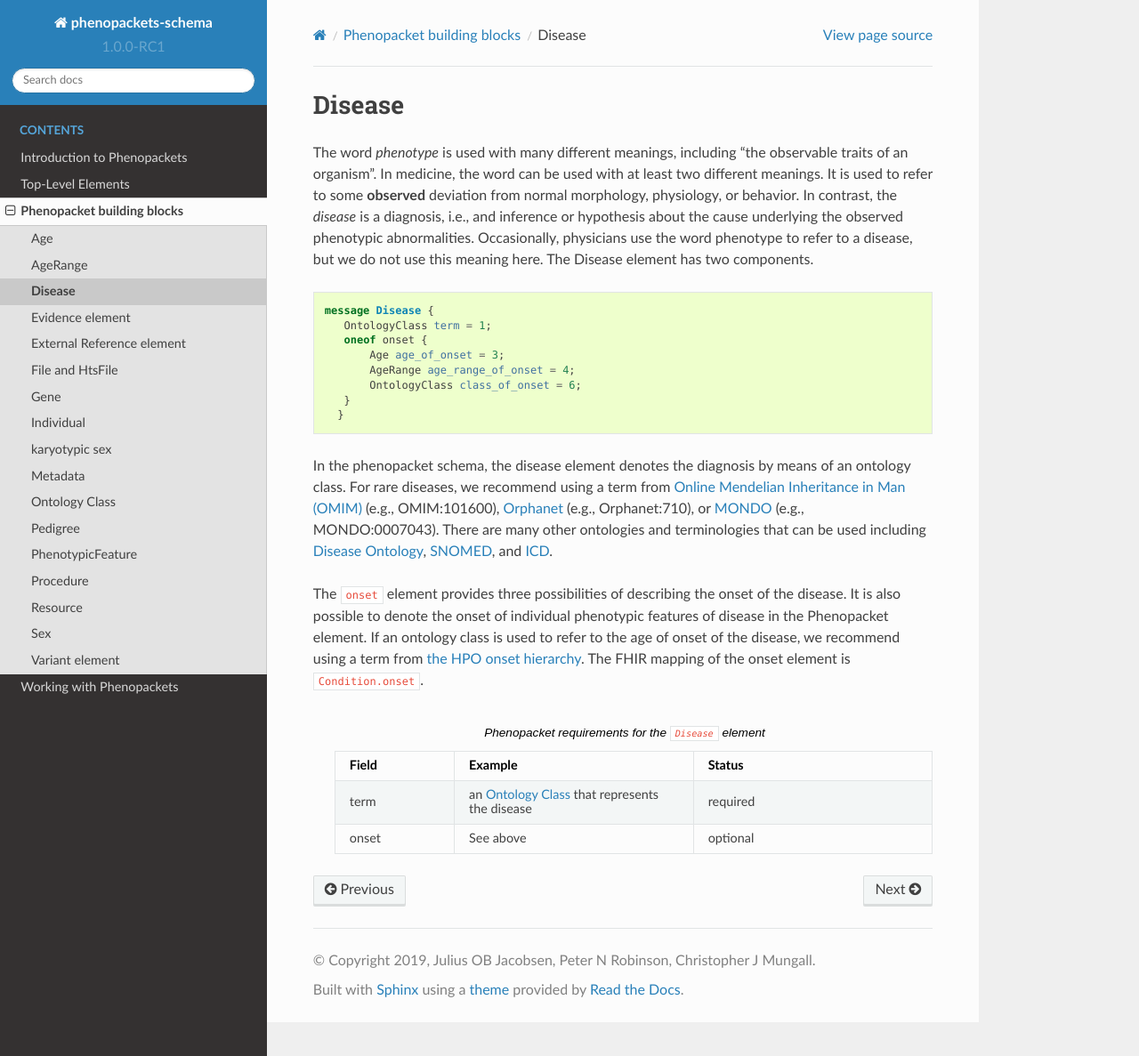
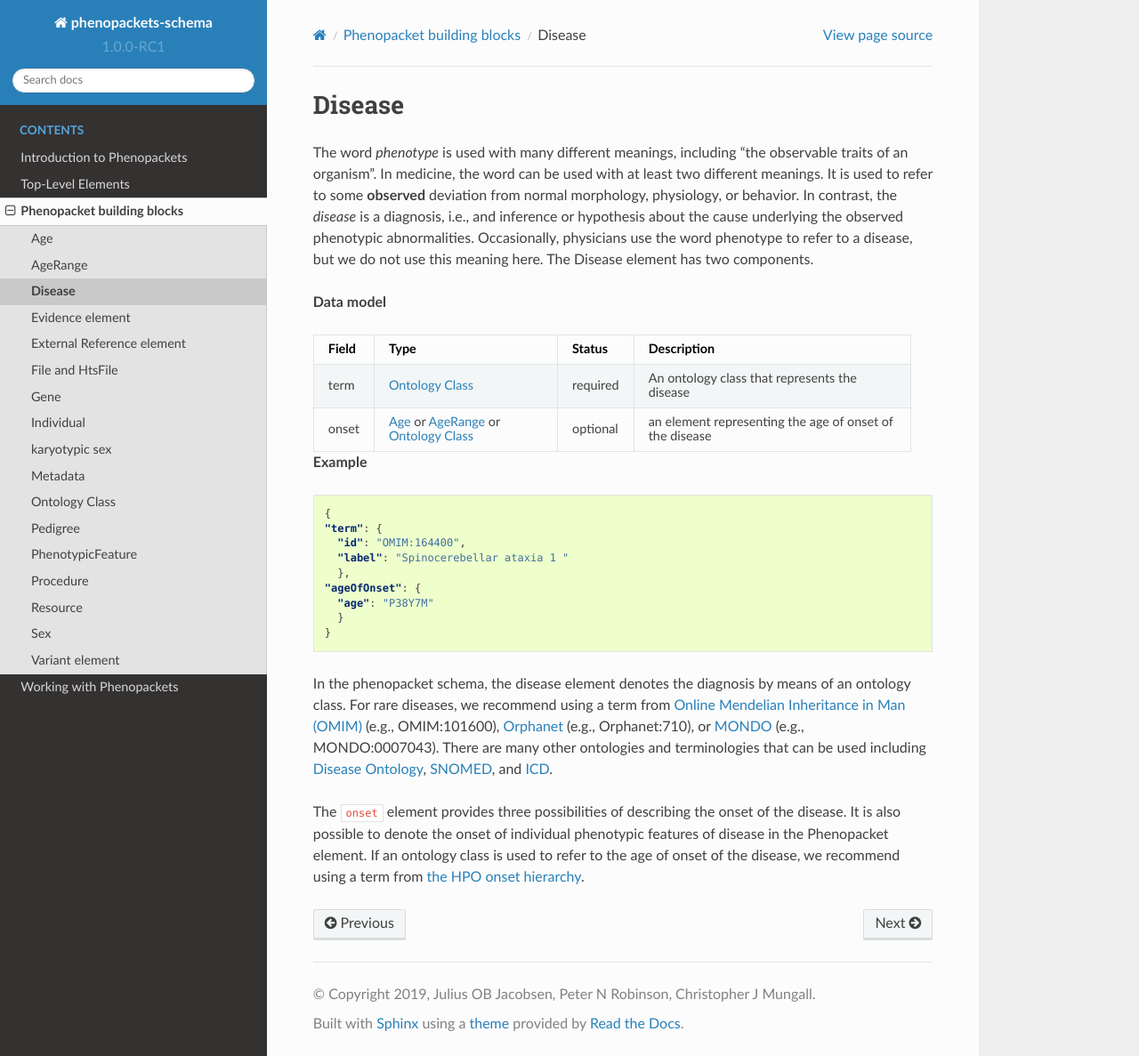
Before and after one commit to phenopackets/phenopacket-schema, a Sphinx documentation site: the page built from docs/disease.rst, in a window 1280 px wide and 1187 px high. Shown: the whole window at 89% size. Built offline with Sphinx 7.4.7 and the Read the Docs theme 2.0.0, drawn with Linux system fonts in a browser that asks for light colours.

Commit message:
revised disease documentation

```diff
--- a/docs/disease.rst
+++ b/docs/disease.rst
@@ -11,16 +11,36 @@ i.e., and inference or hypothesis about the  cause underlying the observed pheno
 physicians use the word phenotype to refer to a disease, but we do not use this meaning here. The Disease element
 has two components.
 
-.. code-block:: proto
 
- message Disease {
-    OntologyClass term = 1;
-    oneof onset {
-        Age age_of_onset = 3;
-        AgeRange age_range_of_onset = 4;
-        OntologyClass class_of_onset = 6;
+
+**Data model**
+
+.. csv-table::
+   :header: Field, Type, Status, Description
+   :align: left
+
+   term, :ref:`rstontologyclass`, required, An ontology class that represents the disease
+   onset, :ref:`rstage` or :ref:`rstagerange` or :ref:`rstontologyclass`, optional, an element representing the age of onset of the disease
+
+
+
+**Example**
+
+.. code-block:: json
+
+  {
+  "term": {
+    "id": "OMIM:164400",
+    "label": "Spinocerebellar ataxia 1 "
+    },
+  "ageOfOnset": {
+    "age": "P38Y7M"
     }
-   }
+  }
+
+
+
+
 
 In the phenopacket schema, the disease element denotes the diagnosis by means of an ontology class. For rare
 diseases, we recommend using a term from  `Online Mendelian Inheritance in Man (OMIM) <https://omim.org/>`_ (e.g.,
@@ -32,21 +52,4 @@ ontologies and terminologies that can be used including `Disease Ontology <http:
 The ``onset`` element provides three possibilities of describing the onset of the disease. It is also possible
 to denote the onset of individual phenotypic features of disease in the Phenopacket element. If an ontology class
 is used to refer to the age of onset of the disease, we recommend using a term from
-`the HPO onset hierarchy <https://hpo.jax.org/app/browse/term/HP:0003674>`_. The FHIR mapping of the onset element
-is ``Condition.onset``.
-
-
-
- .. list-table:: Phenopacket requirements for the ``Disease`` element
-    :widths: 25 50 50
-    :header-rows: 1
-
-    * - Field
-      - Example
-      - Status
-    * - term
-      - an :ref:`rstontologyclass` that represents the disease
-      - required
-    * - onset
-      - See above
-      - optional
+`the HPO onset hierarchy <https://hpo.jax.org/app/browse/term/HP:0003674>`_.
```
